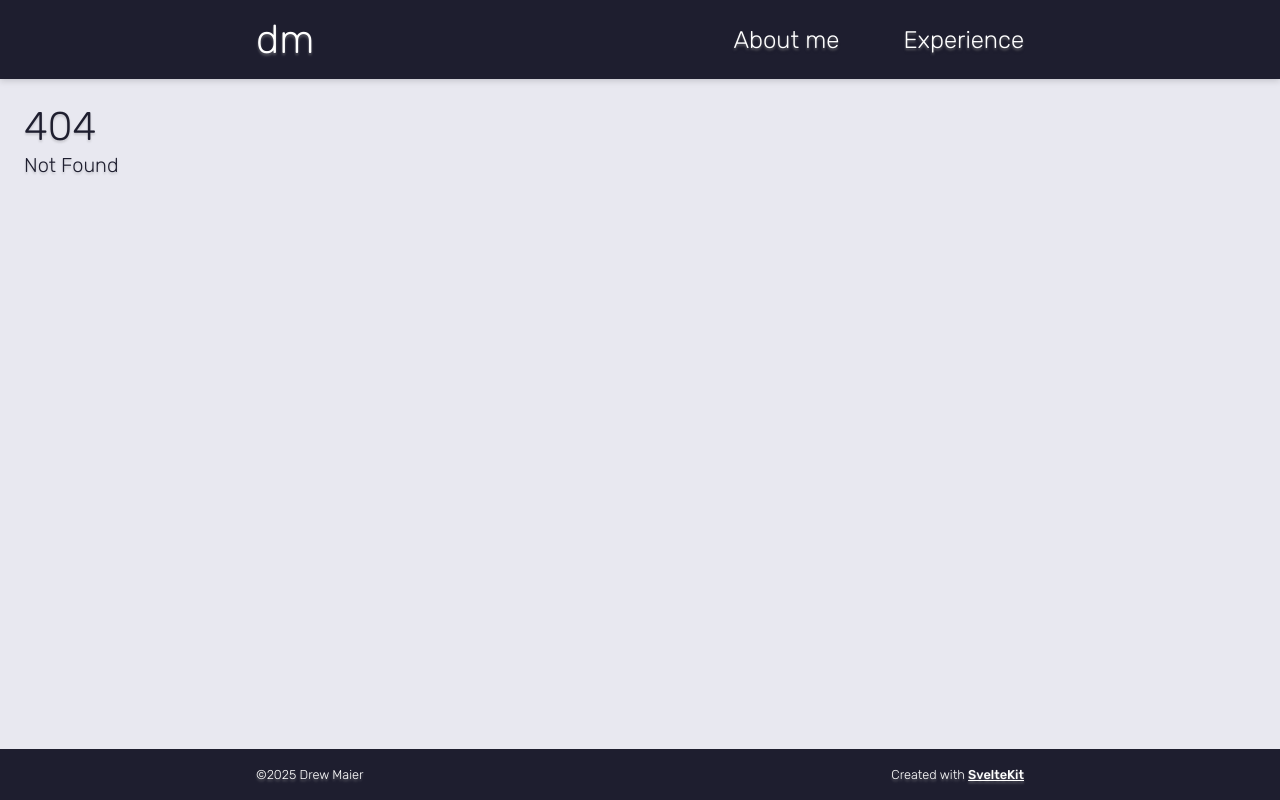
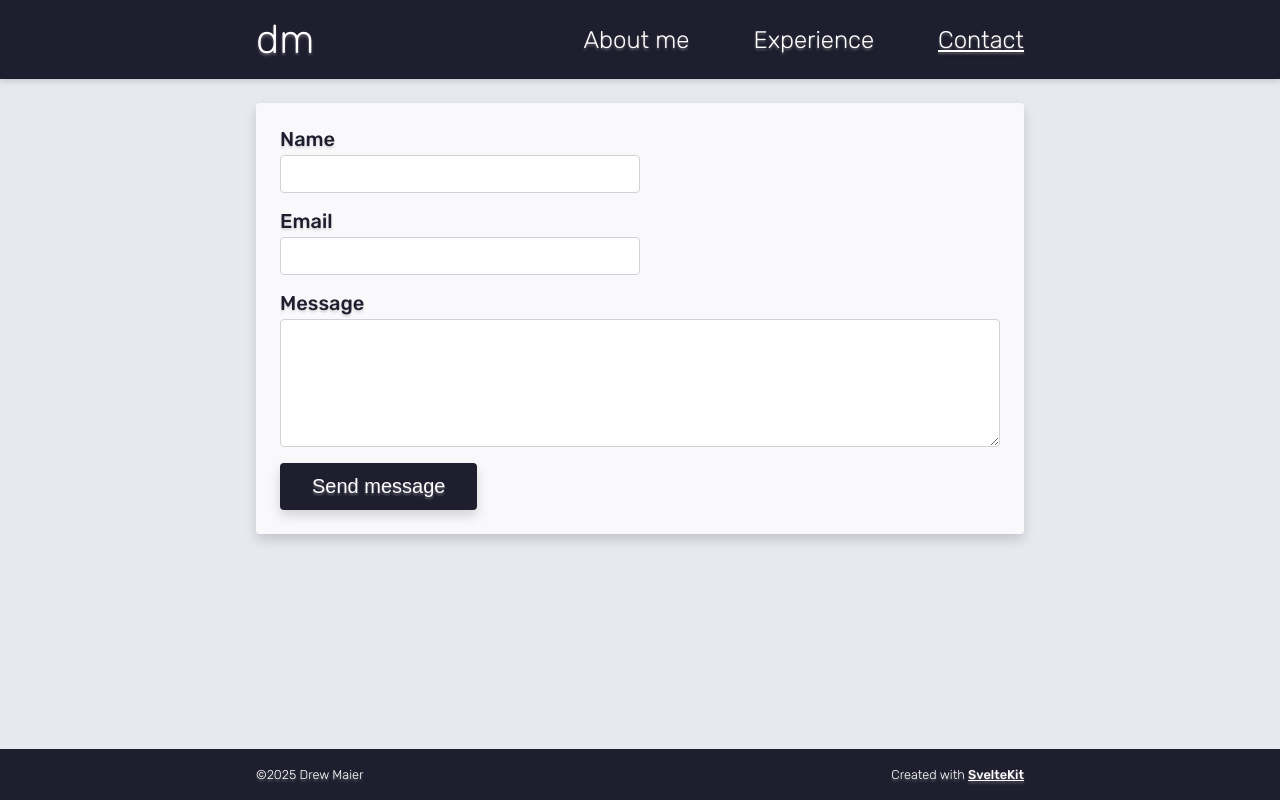
Before and after one commit to drewcmaier/portfolio, a SvelteKit app: page /contact in a window 1280 px wide. Before the commit this address had no page. Built offline with nearby package versions, Linux system fonts and the light colour scheme; no server answers.

Commit message:
feat: contact form

```diff
--- a/package.json
+++ b/package.json
@@ -26,6 +26,7 @@
 		"eslint-plugin-svelte": "^3.13.1",
 		"prettier": "^3.7.4",
 		"prettier-plugin-svelte": "^3.4.0",
+		"resend": "^6.6.0",
 		"svelte": "^5.45.9",
 		"svelte-check": "^4.3.4",
 		"tslib": "^2.8.1",
--- a/src/lib/Card.svelte
+++ b/src/lib/Card.svelte
@@ -29,9 +29,9 @@
 
 <style>
 	.card {
+		flex: 1;
+		width: 100%;
 		max-width: var(--content-max-width);
-		margin: auto;
-		flex: 1;
 	}
 
 	.card-heading {
--- a/src/routes/+layout.svelte
+++ b/src/routes/+layout.svelte
@@ -28,6 +28,7 @@
 		flex: 1;
 		display: flex;
 		flex-direction: column;
+		align-items: center;
 
 		padding: var(--spacing-5);
 		/* shift down content to account for floating header  */
--- a/src/routes/Nav.svelte
+++ b/src/routes/Nav.svelte
@@ -11,7 +11,8 @@
 
 	const routes: Route[] = [
 		{ path: '/', label: 'About me' },
-		{ path: '/experience', label: 'Experience' }
+		{ path: '/experience', label: 'Experience' },
+		{ path: '/contact', label: 'Contact' }
 	];
 
 	let isMenuOpen = $state(false);
--- /dev/null
+++ b/src/routes/contact/+page.server.ts
@@ -0,0 +1,37 @@
+import type { Actions } from './$types';
+import { fail } from '@sveltejs/kit';
+import { Resend } from 'resend';
+import { CONTACT_TO_EMAIL, RESEND_API_KEY } from '$env/static/private';
+
+const resend = new Resend(RESEND_API_KEY);
+
+export const actions: Actions = {
+	default: async ({ request }) => {
+		const data = await request.formData();
+
+		const name = data.get('name')?.toString();
+		const email = data.get('email')?.toString();
+		const message = data.get('message')?.toString();
+
+		if (!name || !email || !message) {
+			return fail(400, { error: 'All fields are required.', name, email, message });
+		}
+
+		await resend.emails.send({
+			from: 'Drew Maier <contact@mail.drewmaier.dev>',
+			to: `${CONTACT_TO_EMAIL}`,
+			replyTo: email,
+			headers: {
+				'X-Entity-Ref-ID': crypto.randomUUID()
+			},
+			subject: `[Portfolio] Inquiry from ${name}`,
+			text: `
+		From: ${name} <${email}>
+
+		${message}
+		`,
+		});
+
+		return { name, email, message, success: true };
+	}
+};
--- /dev/null
+++ b/src/routes/contact/+page.svelte
@@ -0,0 +1,78 @@
+<script lang="ts">
+	import { enhance } from '$app/forms';
+	import Card from '$lib/Card.svelte';
+	import type { PageProps } from './$types';
+
+	let { form }: PageProps = $props();
+</script>
+
+<Card playTransitionIn={true}>
+	<form method="POST" use:enhance>
+		<fieldset disabled={form?.success}>
+			<legend class="visually-hidden">Contact me</legend>
+
+			<label for="contact-name">Name</label>
+			<input id="contact-name" name="name" value={form?.name ?? ''} required />
+
+			<label for="contact-email">Email</label>
+			<input id="contact-email" name="email" type="email" required value={form?.email ?? ''} />
+
+			<label for="contact-message">Message</label>
+			<textarea id="contact-message" name="message" required>{form?.message ?? ''}</textarea>
+		</fieldset>
+		{#if !form?.success}
+			<button type="submit" class="button-primary">
+				<span class="button-primary-text">Send message</span>
+			</button>
+		{/if}
+	</form>
+
+	{#if form?.success}
+		<p class="submit-success">Thanks! I’ll get back to you.</p>
+	{/if}
+
+	{#if form?.error}
+		<p class="error">{form.error}</p>
+	{/if}
+</Card>
+
+<style>
+	form {
+		display: flex;
+		flex-direction: column;
+		gap: var(--spacing-4);
+	}
+
+	fieldset {
+		display: flex;
+		flex-direction: column;
+		border: none;
+		font-size: var(--font-size-1);
+		font-weight: var(--font-weight-normal);
+		margin: 0;
+		padding: 0;
+	}
+
+	fieldset:disabled {
+		opacity: 0.7;
+	}
+
+	input {
+		max-width: 50%;
+	}
+
+	textarea {
+		min-height: 8rem;
+		resize: vertical;
+	}
+
+	button {
+		align-self: start;
+	}
+
+	.submit-success {
+		color: var(--color-primary);
+		font-weight: var(--font-weight-bold);
+		font-size: var(--font-size-2);
+	}
+</style>
--- a/src/routes/experience/+page.svelte
+++ b/src/routes/experience/+page.svelte
@@ -160,9 +160,6 @@
 		display: flex;
 		flex-direction: column;
 		gap: var(--spacing-7);
-		width: 100%;
-		max-width: var(--content-max-width);
-		margin: auto;
 	}
 
 	.project-img {
--- a/src/routes/style.css
+++ b/src/routes/style.css
@@ -8,6 +8,7 @@
 	--color-primary: #1e1e2f;
 	--color-secondary: #f9f9fc;
 	--color-background: #e8e8f0;
+	--color-button-primary: var(--color-primary);
 	--color-inset: rgba(255, 255, 255, 0.7);
 	--color-text: #1e1e2f;
 	--color-text-inverse: #ffffff;
@@ -22,6 +23,8 @@
 	--spacing-6: 2rem;
 	--spacing-7: 3rem;
 	--spacing-8: 4rem;
+	--spacing-button-vertical: 0.75rem;
+	--spacing-button-horizontal: 2rem;
 
 	/* Font scale: https://type-scale.com/. Using Major third (rems) */
 	--font-size-0: 0.8rem;
@@ -73,7 +76,7 @@ body {
 	margin: 0;
 }
 
-:where(h1, h2, h3, h4, h5, p, ul, li) {
+:where(h1, h2, h3, h4, h5, p, ul, li, label) {
 	margin: 0;
 	filter: drop-shadow(var(--shadow-text));
 }
@@ -126,9 +129,26 @@ li {
 	list-style-type: none;
 }
 
-:where(input, button) {
-	font-size: inherit;
-	font-family: inherit;
+:where(input, textarea) {
+	font-size: var(--font-size-2);
+	font-family: var(--font-body);
+	font-weight: inherit;
+	border-radius: var(--border-radius-sm);
+	border: var(--border-normal);
+	padding: var(--spacing-2);
+}
+
+label {
+	font-size: var(--font-size-2);
+	font-weight: var(--font-weight-bold);
+}
+
+label+:where(input, textarea):not(:last-child) {
+	margin-bottom: var(--spacing-4);
+}
+
+label:has(+ :where(input, textarea)) {
+	margin-bottom: var(--spacing-1);
 }
 
 button:focus:not(:focus-visible) {
@@ -137,6 +157,30 @@ button:focus:not(:focus-visible) {
 
 svg {
 	fill: var(--color-primary);
+}
+
+.button-primary {
+	background-color: var(--color-button-primary);
+	color: var(--color-text-inverse);
+	padding: var(--spacing-button-vertical) var(--spacing-button-horizontal);
+	border: none;
+	border-radius: var(--border-radius-sm);
+	font-size: var(--font-size-2);
+	box-shadow: var(--shadow-outer);
+	transition: background-color 0.2s ease;
+	cursor: pointer;
+}
+
+.button-primary:hover {
+	background-color: color-mix(in hsl, var(--color-button-primary), white 20%);
+}
+
+.button-primary>.button-primary-text {
+	filter: drop-shadow(var(--shadow-text-inverse));
+}
+
+.error {
+	color: var(--color-error);
 }
 
 .visually-hidden {
```
Also changed, not shown: 1 other file (tests, documents, lock files or other folders).
